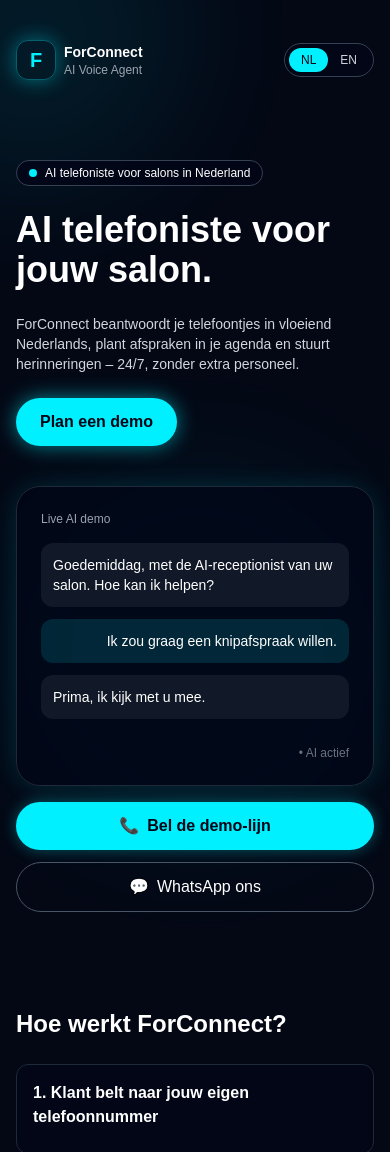
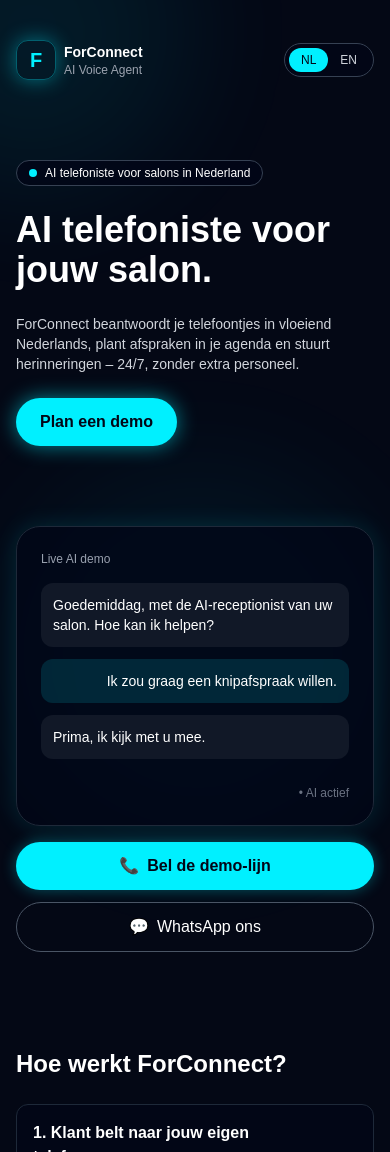
Before and after one commit to ForConnect/forconnect-site, a Next.js app: page / in a window 390 px wide. Shown: the top 1152 px of the page. Built offline with nearby package versions, Linux system fonts and the light colour scheme.

Commit message:
Fix animations layer

```diff
--- a/app/globals.css
+++ b/app/globals.css
@@ -26,20 +26,20 @@
 }
 @layer utilities {
   @keyframes fade-in {
-    from { opacity: 0; }
-    to { opacity: 1; }
+    0% { opacity: 0; }
+    100% { opacity: 1; }
   }
 
   @keyframes fade-in-up {
-    from { opacity: 0; transform: translateY(6px); }
-    to { opacity: 1; transform: translateY(0); }
+    0% { opacity: 0; transform: translateY(8px); }
+    100% { opacity: 1; transform: translateY(0); }
   }
 
   .animate-fade-in {
-    animation: fade-in 0.6s ease-out;
+    animation: fade-in 0.6s ease-out both;
   }
 
   .animate-fade-in-up {
-    animation: fade-in-up 0.6s ease-out forwards;
+    animation: fade-in-up 0.6s ease-out both;
   }
 }
--- a/app/page.tsx
+++ b/app/page.tsx
@@ -298,7 +298,7 @@
             </div>
           </div>
           {/* Right side – A variant (wide, low chat box) */}
-          <div className="animate-fade-in-up flex flex-col items-center md:items-start md:w-[420px]">
+          <div className="animate-fade-in-up flex flex-col items-center md:items-start md:w-[420px] mt-10 md:mt-0">
 
             {/* CHAT BOX */}
             <div className="p-6 rounded-3xl bg-[#020617]/70 border border-gray-800 w-full h-[300px] flex flex-col justify-between shadow-[0_0_25px_#00F0FF22]">
```
